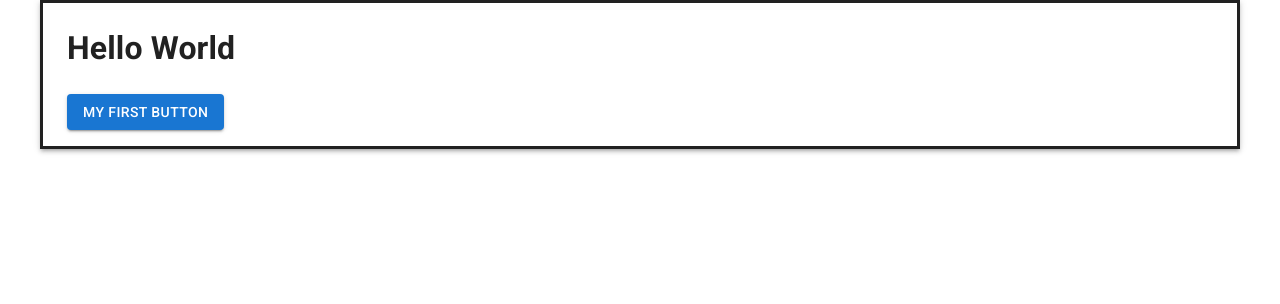
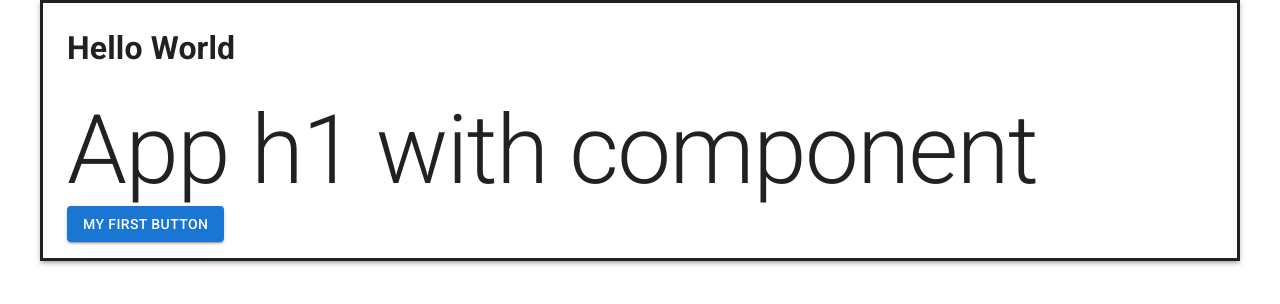
Before and after one commit to gmartindelcye/react-material-ui, a React (Vite) app: page / in a window 1280 px wide. Shown: the top 304 px of the page. Built offline with nearby package versions, Linux system fonts and the light colour scheme.

Commit message:
Typography component

```diff
--- a/src/App.jsx
+++ b/src/App.jsx
@@ -1,9 +1,10 @@
-import { Button, Container } from "@mui/material";
+import { Button, Container, Typography } from "@mui/material";
 
 export default function App() {
   return (
     <Container sx={{ border: 3, boxShadow:3, pb: 2}}>
       <h1>Hello World</h1>
+      <Typography variant="h1" component="h2">App h1 with component</Typography>
       <Button variant="contained">My first button</Button>
     </Container>
   );
```
